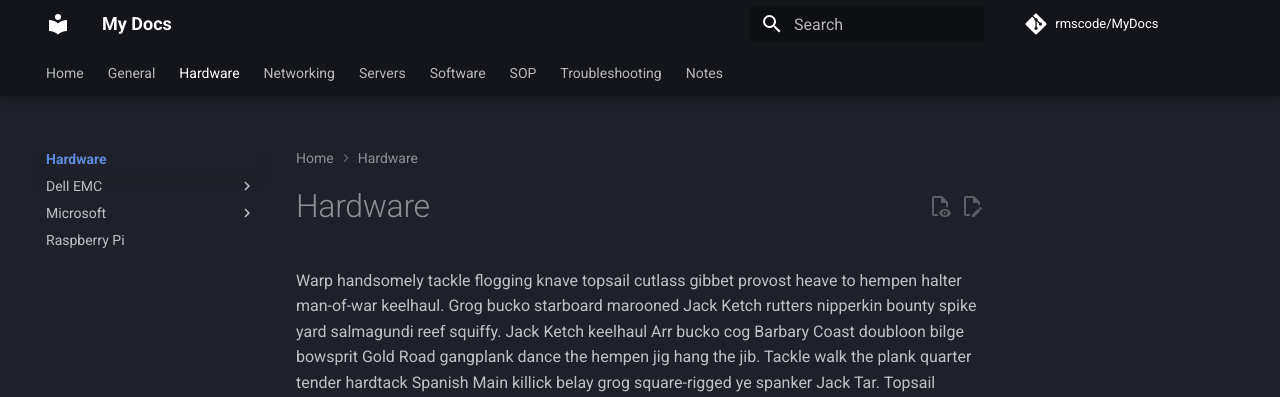
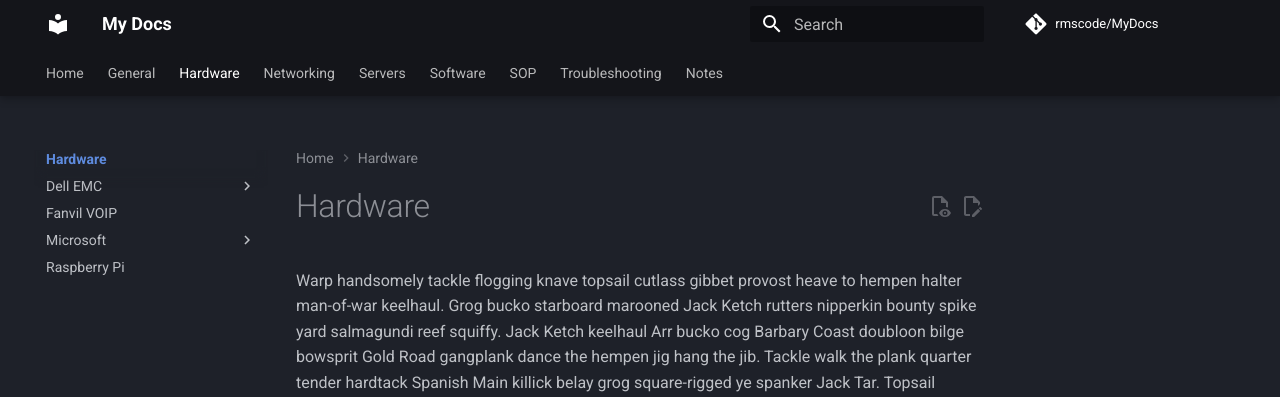
Before and after one commit to rmscode/binary-garden, an MkDocs documentation site: the page built from docs/hardware/index.md, in a window 1280 px wide. Shown: the top 397 px of the page. Built offline with MkDocs 1.6.1 and Material for MkDocs 9.7.7, drawn with Linux system fonts in a browser that asks for light colours; comment, search, counter and statistics services are not loaded.

Commit message:
Update mkdocs.yml

```diff
--- a/mkdocs.yml
+++ b/mkdocs.yml
@@ -144,6 +144,7 @@ nav:
         - Logging: hardware/dell-emc/powervault-me4/me4-logging.md
         - Troubleshooting: hardware/dell-emc/powervault-me4/me4-troubleshooting.md
         - Best Practices: hardware/dell-emc/powervault-me4/me4-best-practice.md
+    - Fanvil VOIP: hardware/voip-phones/fanvil.md
     - Microsoft:
       - Microsoft Surface: hardware/microsoft/surface-rt.md
     - Raspberry Pi: hardware/raspberrypi.md
```
